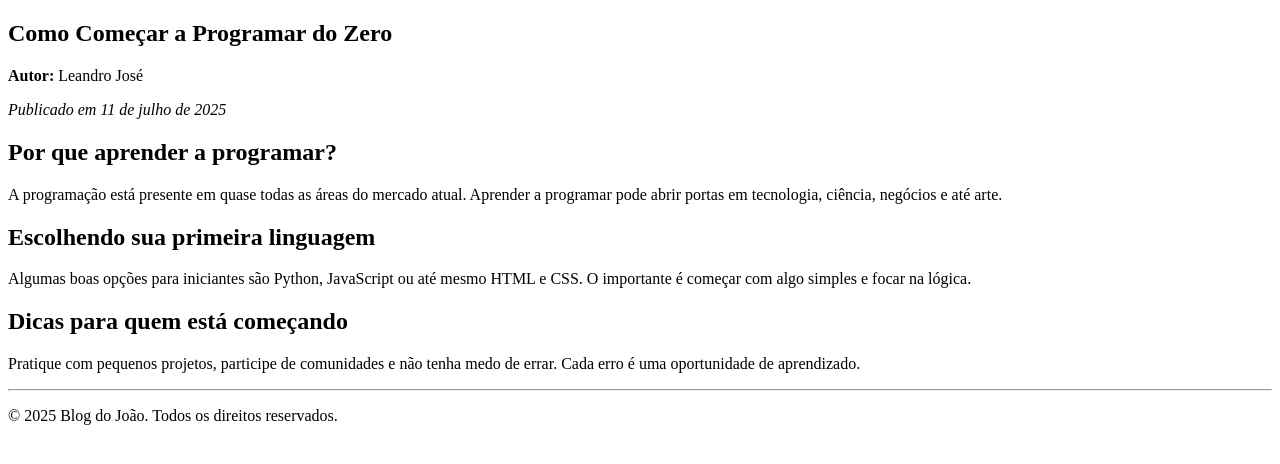
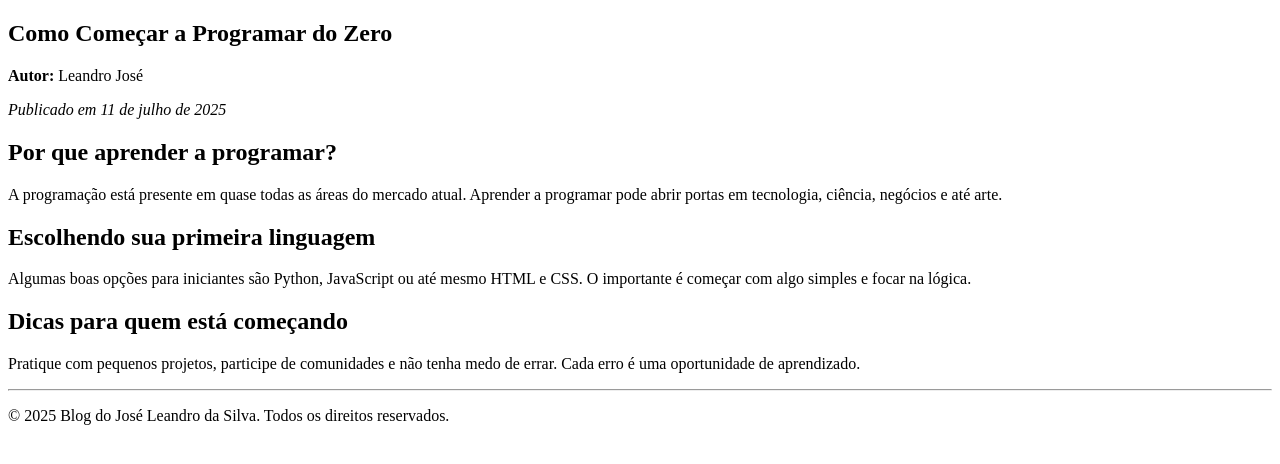
Before and after one commit to JLS-X/Desafios-in100tiva, a plain HTML site: page Post-de-blog/index.html in a window 1280 px wide. Drawn offline with Linux system fonts and the light colour scheme.

```diff
--- a/Post-de-blog/index.html
+++ b/Post-de-blog/index.html
@@ -26,7 +26,7 @@
 
   <footer>
     <hr>
-    <p>&copy; 2025 Blog do João. Todos os direitos reservados.</p>
+    <p>&copy; 2025 Blog do José Leandro da Silva. Todos os direitos reservados.</p>
   </footer>
 </body>
 </html>
```
